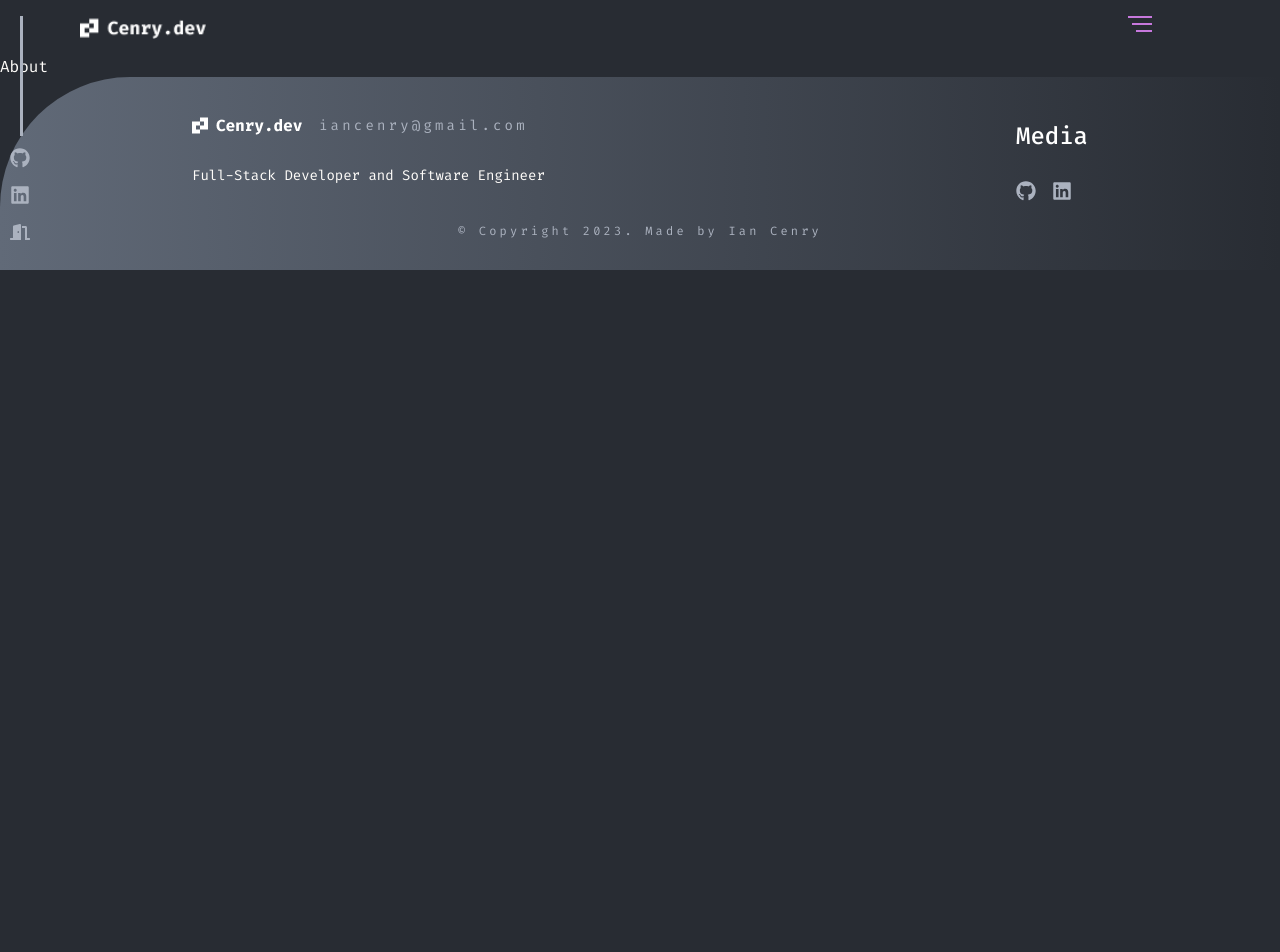
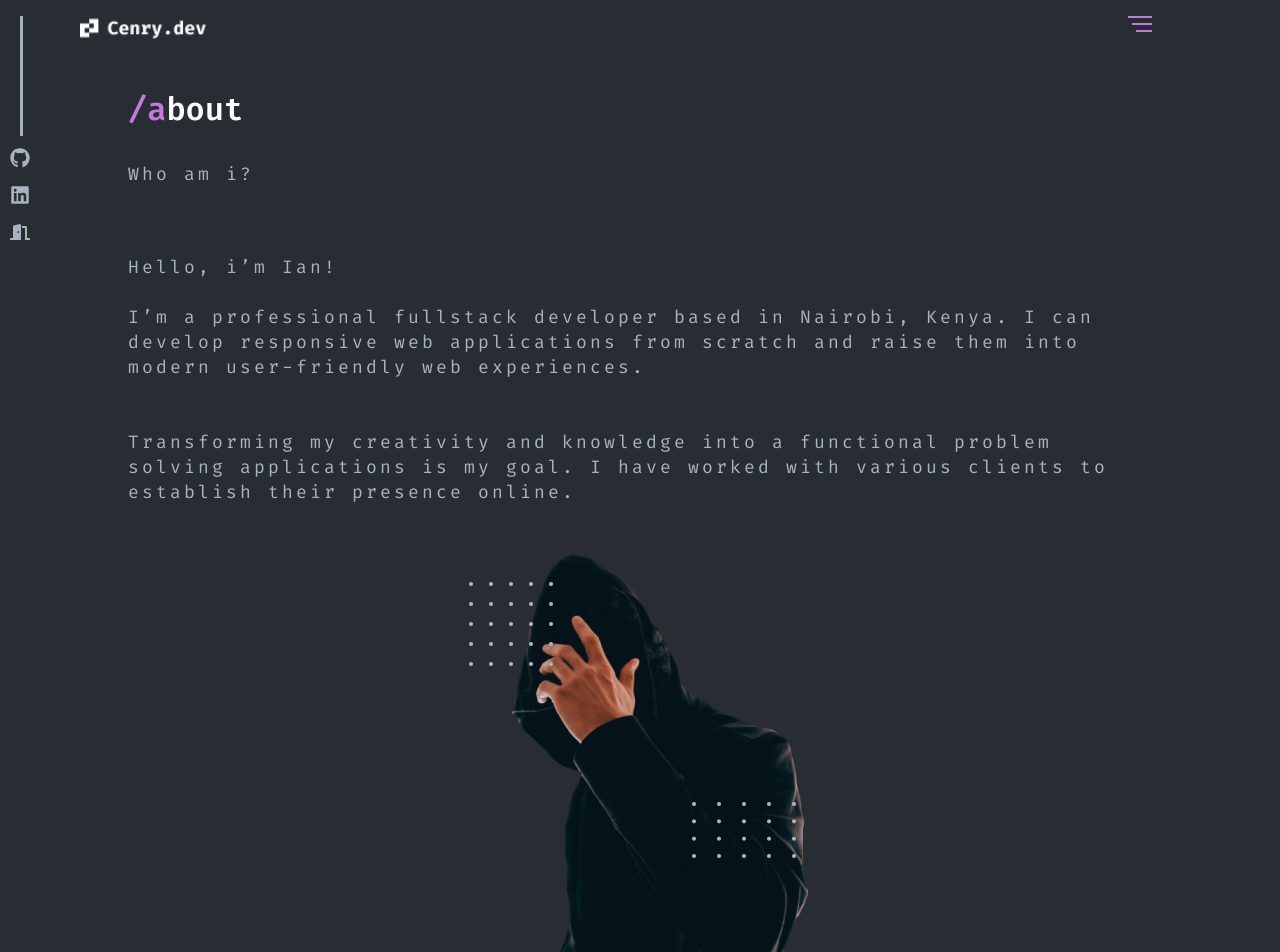
Before and after one commit to iancenry/portfolio2.0, a React (Vite) app: page /about in a window 1280 px wide. Shown: the top 952 px of the page. Before the commit the page ends 800 px from the top, so only its background shows below. Built offline with nearby package versions, Linux system fonts and the light colour scheme.

Commit message:
complete About and Projects pages

```diff
--- a/src/Pages/About/About.jsx
+++ b/src/Pages/About/About.jsx
@@ -1,5 +1,41 @@
+import { useLocation } from 'react-router-dom'
+import { PageHeading } from '../../Components'
+import './About.scss'
 const About = () => {
-  return <div>About</div>
+  const location = useLocation()
+
+  return (
+    <>
+      <section className="section">
+        <PageHeading path={location.pathname} />
+        <p className="p__firacode">Who am i?</p>
+
+        <div className="about">
+          <div className="about__content flex flex-jc-sb">
+            <div className="about__info flex flex-fd-c">
+              <p className="p__firacode">
+                Hello, i’m Ian! <br /> <br /> I’m a professional fullstack
+                developer based in Nairobi, Kenya. I can develop responsive web
+                applications from scratch and raise them into modern
+                user-friendly web experiences. <br />
+                <br />
+                <br /> Transforming my creativity and knowledge into a
+                functional problem solving applications is my goal. I have
+                worked with various clients to establish their presence online.
+              </p>
+            </div>
+            <div>
+              <img
+                src="/src/assets/images/about-img.png"
+                alt="anonymous person"
+                className="about-person"
+              />
+            </div>
+          </div>
+        </div>
+      </section>
+    </>
+  )
 }
 
 export default About
--- a/src/Pages/About/About.scss
+++ b/src/Pages/About/About.scss
@@ -0,0 +1,16 @@
+@import '../../sass/mixins';
+
+.about {
+  &__content {
+    @include breakpoint-down(x-large) {
+      width: 100%;
+      flex-direction: column;
+      align-items: center;
+    }
+  }
+
+  &__info {
+    margin-top: 2rem;
+    flex: 0 0 50%;
+  }
+}
--- a/src/Pages/Projects/Projects.jsx
+++ b/src/Pages/Projects/Projects.jsx
@@ -1,5 +1,4 @@
 import { useLocation } from 'react-router-dom'
-import './Projects.scss'
 import { SubHeading, ProjectCard, PageHeading } from '../../Components'
 import { useEffect, useState } from 'react'
 
--- a/src/Pages/Projects/Projects.scss
+++ /dev/null
@@ -1,3 +0,0 @@
-.tit::first-letter {
-  color: #c778dd;
-}
```
Also changed, not shown: src/assets/images/about-img.png (added).
